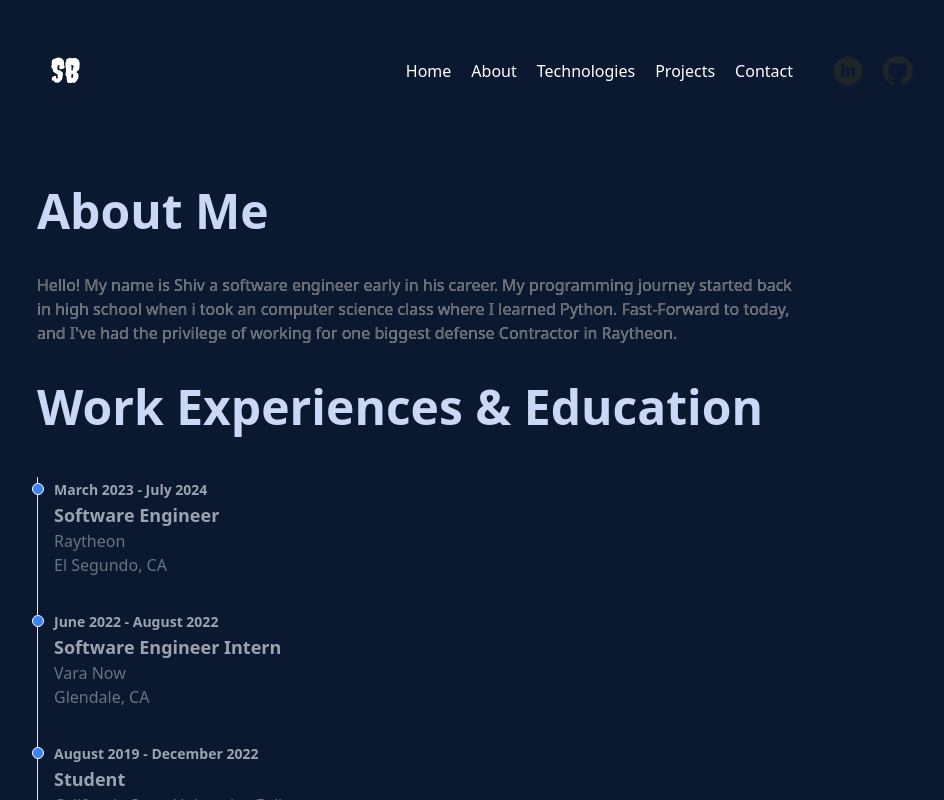
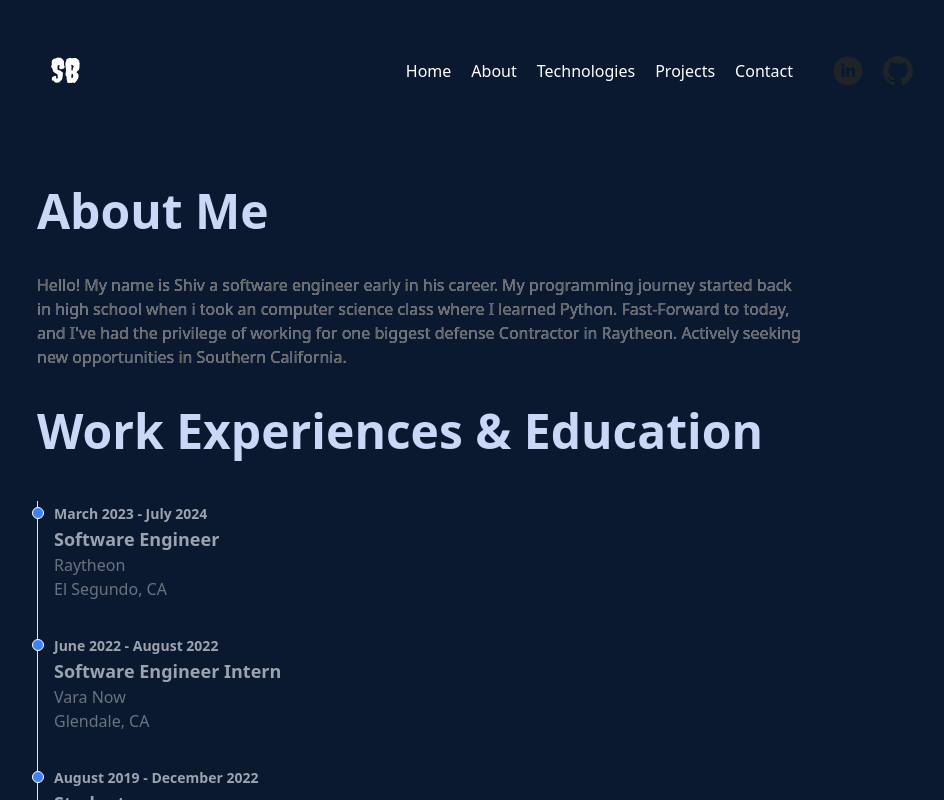
Before and after one commit to sbhagat101/portfolio, a React (Create React App) app: page /about in a window 1280 px wide. Shown: the top 800 px of the page, without its empty margins (155-1099 px from the left). Built offline with nearby package versions, Linux system fonts and the light colour scheme.

Commit message:
Updated about me content

```diff
--- a/src/Pages/About.js
+++ b/src/Pages/About.js
@@ -13,6 +13,7 @@ function About() {
             Hello! My name is Shiv a software engineer early in his career.
             My programming journey started back in high school when i took an computer science class where I learned Python.
             Fast-Forward to today, and I've had the privilege of working for one biggest defense Contractor in Raytheon.
+            Actively seeking new opportunities in Southern California.
             </p>
         </section>
 
```
